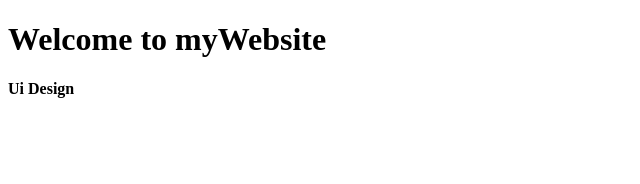
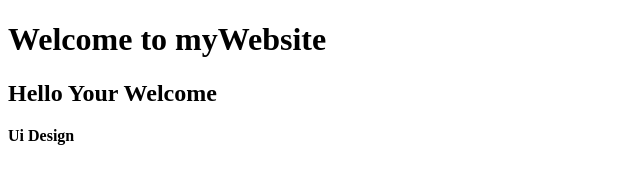
Before and after one commit to Peerapong1998/testgrid, a plain HTML site: page index.html in a window 1280 px wide. Shown: the whole page, without its empty margins (0-640 px from the left). Drawn offline with Linux system fonts and the light colour scheme.

Commit message:
Add text B2
Text Hello your welcome

```diff
--- a/index.html
+++ b/index.html
@@ -5,6 +5,7 @@
 </head>
 <body>
     <h1>Welcome to myWebsite</h1>
+    <H2>Hello Your Welcome</h2>
     <b>Ui Design</b>
 </body>
 </html>
```
